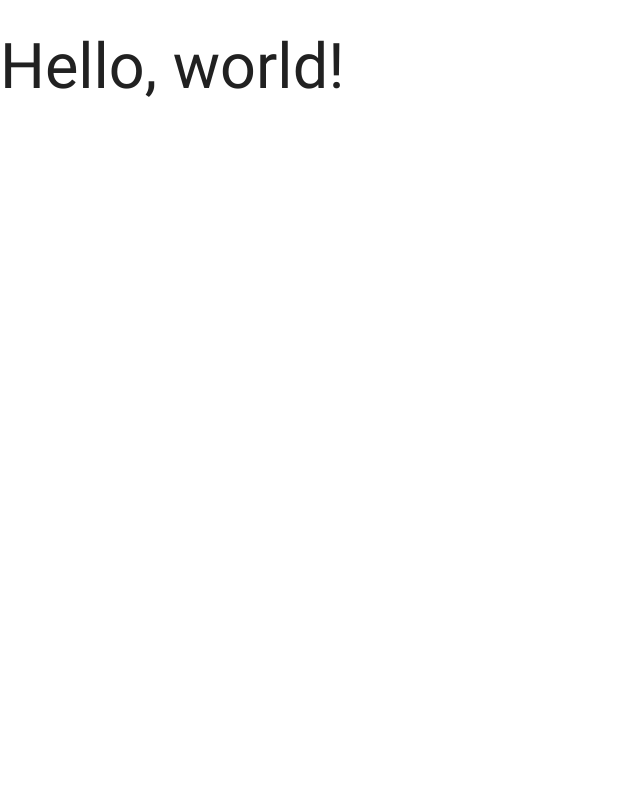
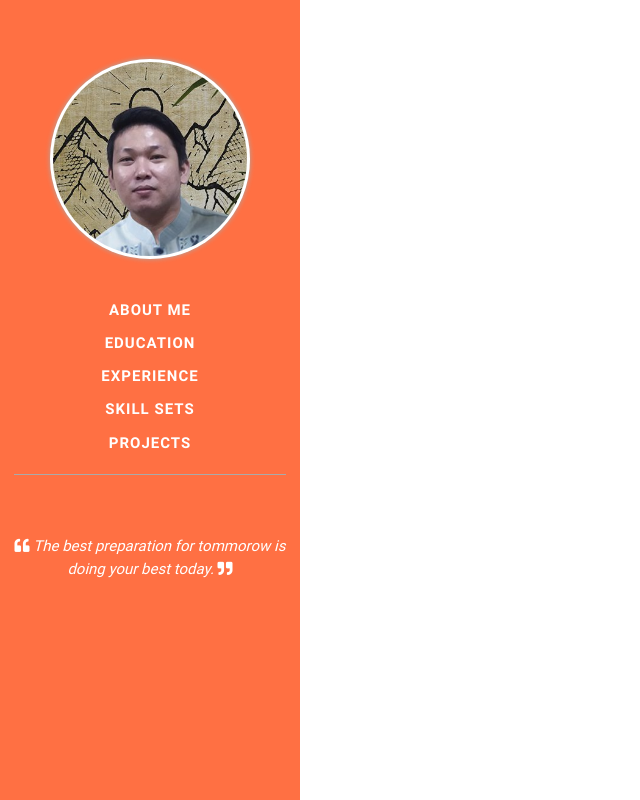
Before and after one commit to tech143/portfolio, a plain HTML site: page index.html in a window 1280 px wide. Shown: the whole page, without its empty margins (0-640 px from the left). Drawn offline with nearby package versions, Linux system fonts and the light colour scheme.

Commit message:
add sidebar left content

```diff
--- a/index.html
+++ b/index.html
@@ -14,7 +14,26 @@
     <title>Anthony Payumo - Portfolio</title>
   </head>
   <body>
-    <h1>Hello, world!</h1>
+    <header class="deep-orange lighten-1 adarken-4 center">
+      <br><br>
+      <img class="circle responsive-img arp-img" data-caption="Anthony Payumo" width="200" src="assets/img/mine.jpg">
+
+      <div class="arp-menu">
+        <ul>
+          <li class="active"><a class="waves-effect waves-light" href="#aboutme" title="Click About Me">About Me</a></li>
+          <li><a class="waves-effect waves-light" href="#education" title="Click Education">Education</a></li>
+          <li><a class="waves-effect waves-light" href="#experience" title="Click Experience">Experience</a></li>
+          <li><a class="waves-effect waves-light" href="#skillsets" title="Click Skill Sets">Skill Sets</a></li>
+          <li><a class="waves-effect waves-light" href="#projects" title="Click Projects">Projects</a></li>
+        </ul>
+      </div>
+      <div class='arp-line'></div><br><br>
+      <p class="white-text">
+        <i class="fas fa-quote-left"></i>
+          <em>The best preparation for tommorow is doing your best today.</em>
+        <i class="fas fa-quote-right"></i>
+      </p>
+    </header>
 
     <!-- Optional JavaScript -->
     <!-- jQuery first, then Popper.js, then Bootstrap JS -->
```
